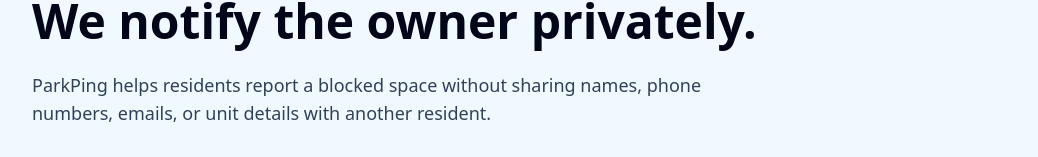
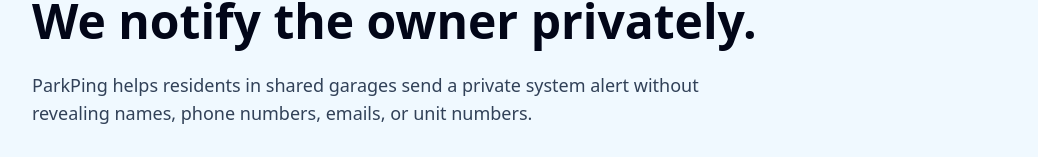
Before and after one commit to RyanSXing/ParkPing, a Next.js app: page / in a window 1280 px wide. Shown: the part 353-510 px from the top of the page, without its empty margins (120-1158 px from the left). Built offline with nearby package versions, Linux system fonts and the light colour scheme.

Commit message:
fix: align landing privacy copy

```diff
--- a/src/app/page.tsx
+++ b/src/app/page.tsx
@@ -24,8 +24,9 @@ export default function Home() {
             Enter the blocking car&apos;s plate. We notify the owner privately.
           </h1>
           <p className="mt-5 max-w-2xl text-base leading-7 text-slate-700 sm:text-lg">
-            ParkPing helps residents report a blocked space without sharing
-            names, phone numbers, emails, or unit details with another resident.
+            ParkPing helps residents in shared garages send a private system
+            alert without revealing names, phone numbers, emails, or unit
+            numbers.
           </p>
           <div className="mt-8 flex flex-col gap-3 sm:flex-row">
             <Link
```
